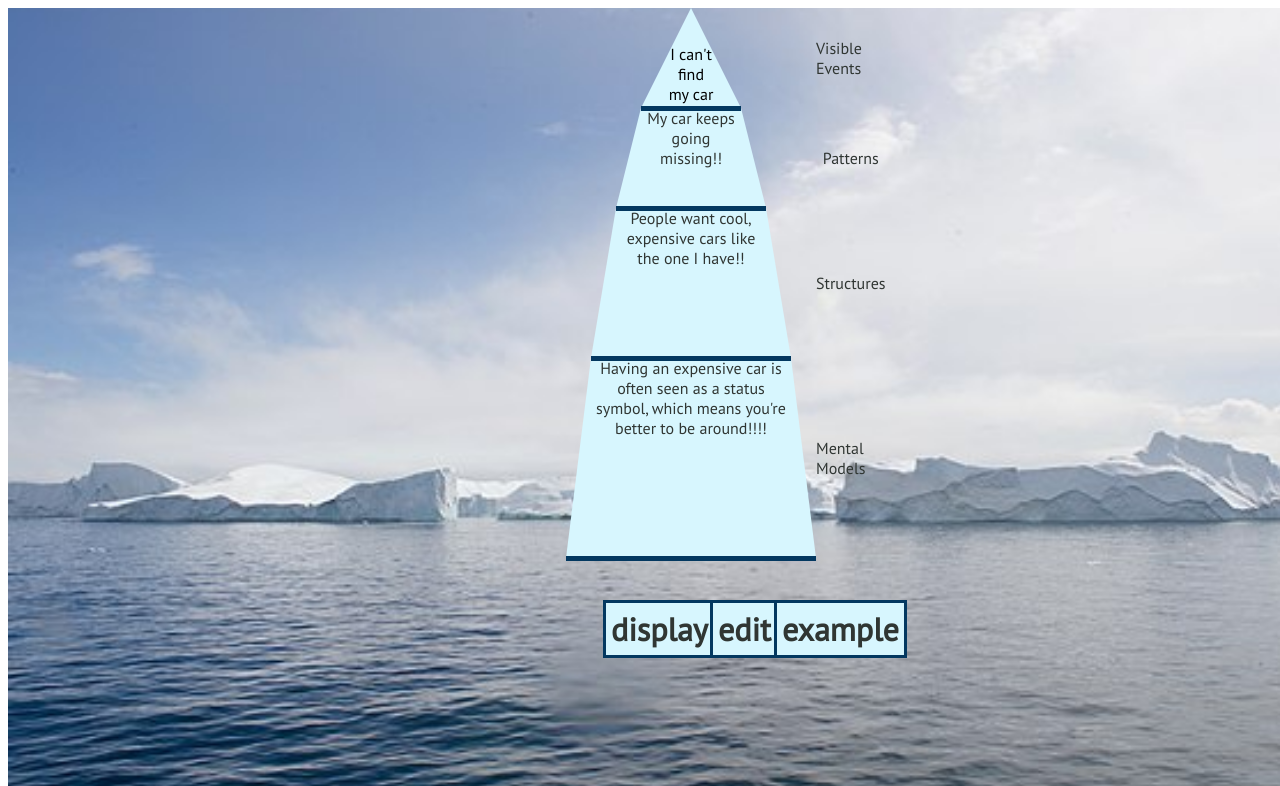
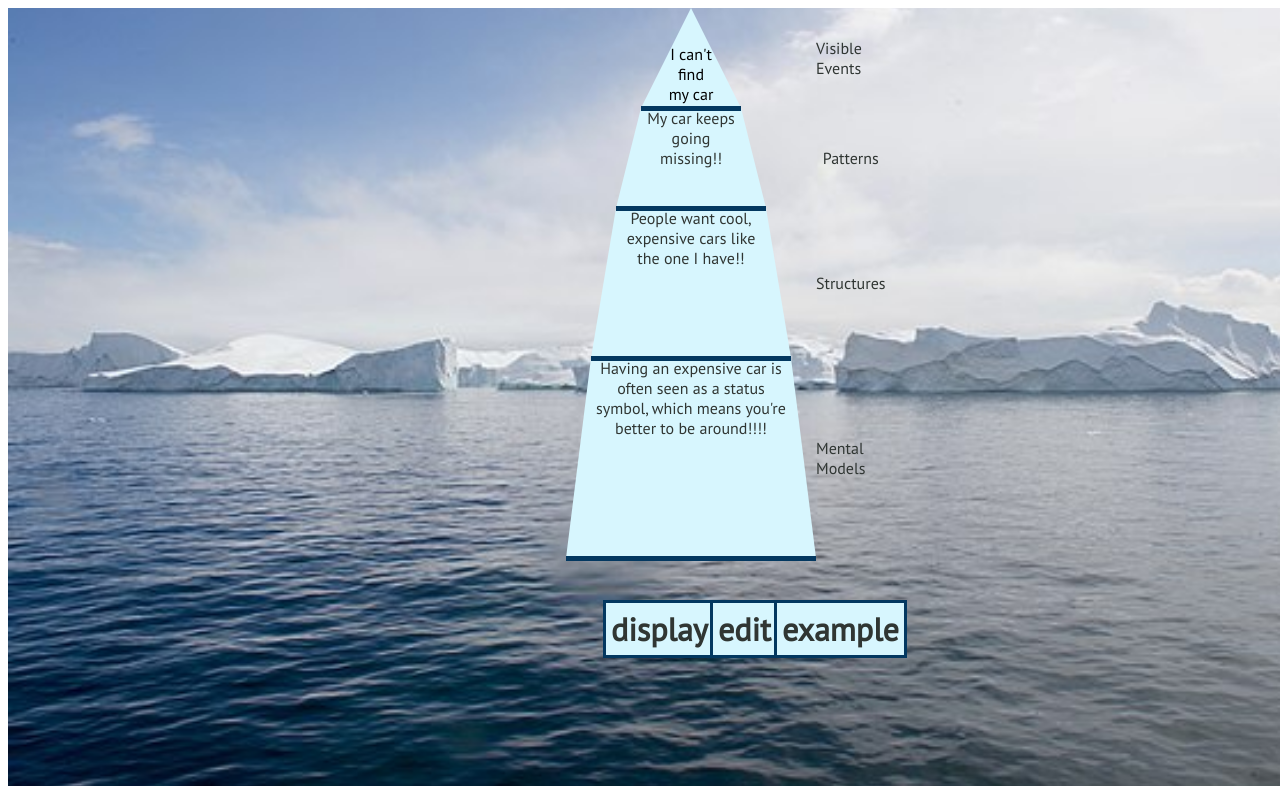
Before and after one commit to Etanjo/SystemsThinking, a Svelte app: page / in a window 1280 px wide. Shown: the top 786 px of the page. Built offline with nearby package versions, Linux system fonts and the light colour scheme.

Commit message:
moved Bg more

```diff
--- a/src/App.svelte
+++ b/src/App.svelte
@@ -22,8 +22,8 @@
     background-image: url("icebergbg.jpg");
     background-repeat: no-repeat;
        background-size: contain;
-    background-position-y: -70px;
-    height: 980px;
+    background-position-y: -200px;
+  height: 980px;
     width: 1500px;
   }
 </style>
```
